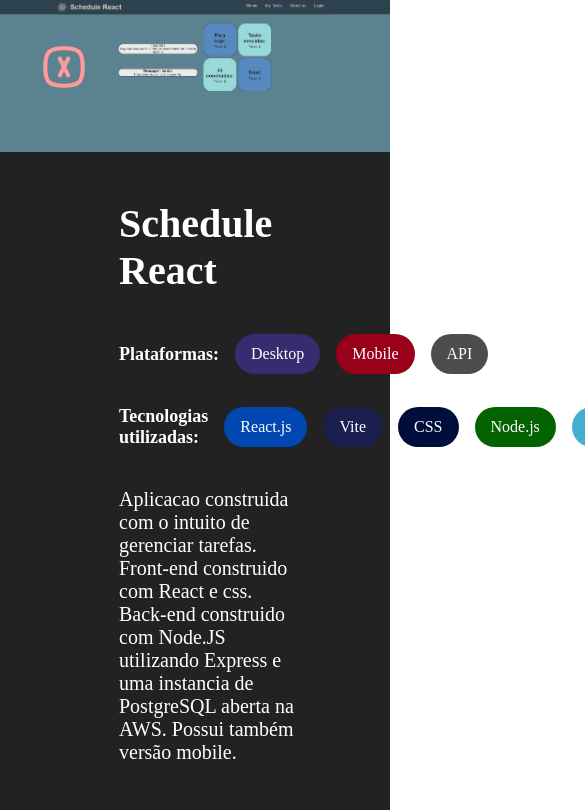
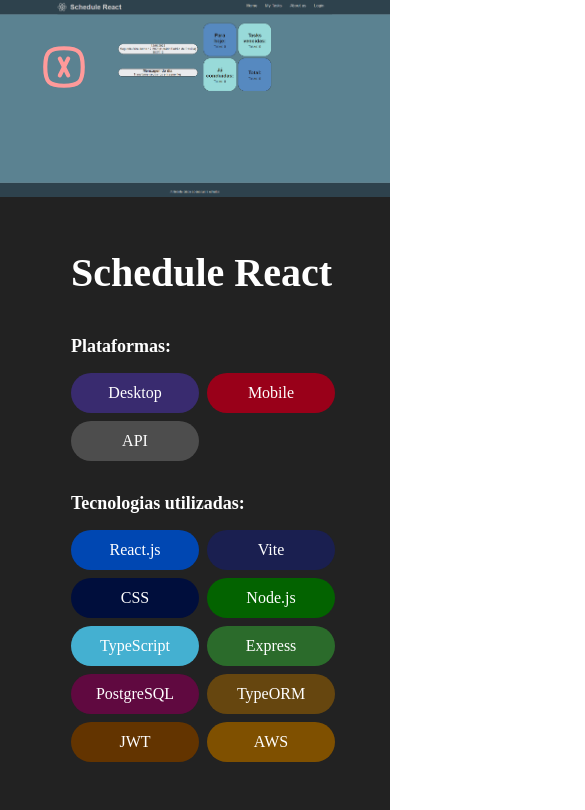
Before and after one commit to arturwatana/my-page, a React (Vite) app: page /1 in a window 390 px wide. Shown: the top 810 px of the page, 585 px wide, since content can reach past the window. Built offline with nearby package versions, Linux system fonts and the light colour scheme.

Commit message:
fix: responsive layout

```diff
--- a/src/components/CarouselPhotos/CarouselPhotos.tsx
+++ b/src/components/CarouselPhotos/CarouselPhotos.tsx
@@ -32,19 +32,6 @@ export default function CarouselPhotos({
 
     input {
       display: none;
-    }
-  `;
-
-  const Label = styled.label`
-    width: 1em;
-    height: 1em;
-    border-radius: 4em;
-    border: 1px solid white;
-    transition: background-color 0.5s;
-    cursor: pointer;
-
-    &:hover {
-      background-color: white;
     }
   `;
 
@@ -101,15 +88,18 @@ export default function CarouselPhotos({
       border-radius: 2em;
       border: none;
     }
+
+    @media (max-width: 1990px) {
+      top: 45%;
+      justify-content: space-evenly;
+    }
   `;
 
   const ImgModal = styled.div`
-    height: 80%;
     z-index: 90;
     img {
       object-fit: contain;
       width: 100%;
-      height: 100%;
     }
   `;
 
@@ -117,7 +107,7 @@ export default function CarouselPhotos({
     position: fixed;
     border: 1px solid red;
     height: 10%;
-    left: 96%;
+    left: 76%;
     top: 2%;
     border-radius: 1.5em;
     width: 6em;
@@ -126,11 +116,6 @@ export default function CarouselPhotos({
     border: none;
     cursor: pointer;
   `;
-
-  function handleImg(e: any) {
-    const imgIndex = e.target.id.slice(5, 7);
-    setImg(parseInt(imgIndex));
-  }
 
   function handlePreviousImg() {
     if (img === 0) {
@@ -176,19 +161,6 @@ export default function CarouselPhotos({
                 </ImgModal>
               </Modal>
             ) : null}
-
-            {photosGallery.map((photo, index) => (
-              <React.Fragment key={index}>
-                <input
-                  type="radio"
-                  name="carousel-item"
-                  className={photo.slice(0, 1)}
-                  id={`radoo${index}`}
-                  onClick={handleImg}
-                />
-                <Label htmlFor={`radoo${index}`} />
-              </React.Fragment>
-            ))}
           </InputsContainer>
           <ImgContainer>
             <img
--- a/src/components/newLayout/NewProjectCard/NewProjectCard.tsx
+++ b/src/components/newLayout/NewProjectCard/NewProjectCard.tsx
@@ -59,6 +59,12 @@ const CardContainer = styled.div<{ $theme: string; $colors: ColorsProps }>`
       }
       h1 {
         width: 100%;
+        @media (max-width: 500px) {
+          font-size: 30px;
+        }
+        @media (max-width: 350px) {
+          font-size: 26px;
+        }
       }
     }
 
--- a/src/pages/Project.tsx
+++ b/src/pages/Project.tsx
@@ -7,14 +7,15 @@ import { TbSquareRoundedLetterX } from "react-icons/tb";
 import Tag from "../components/newLayout/Tag/Tag";
 import { ColorsProps, ContentContext } from "../App";
 import { useContext, useState } from "react";
+import Footer from "../components/layout/Footer/Footer";
 
 type MatchParams = {
   id: string;
 };
 
 const ProjectContainer = styled.div<{ $theme: string; $colors: ColorsProps }>`
-  height: 100vh;
-  width: 100vw;
+  height: 100%;
+  width: 100%;
   background-color: ${(props) =>
     props.$theme === "dark"
       ? props.$colors.darkMode["bg-primary"]
@@ -71,6 +72,7 @@ const ProjectDiv = styled.div<{ $theme: string; $colors: ColorsProps }>`
     props.$theme === "dark"
       ? props.$colors.darkMode["font-primary"]
       : props.$colors.lightMode["font-primary"]};
+  overflow: hidden;
 `;
 
 const ProjectTittle = styled.h1`
@@ -90,6 +92,9 @@ const ProjectDetails = styled.div`
   padding-left: 5em;
   padding-bottom: 5em;
   animation: RenderDetails 2s linear forwards;
+  @media (max-width: 500px) {
+    padding-left: 2em;
+  }
 
   @keyframes RenderDetails {
     0% {
@@ -117,16 +122,36 @@ const ProjectTags = styled.div`
   gap: 1em;
   margin-bottom: 2em;
 
+  @media (max-width: 910px) {
+    flex-direction: column;
+  }
+
+  div {
+    &.tags {
+      display: flex;
+      flex-wrap: wrap;
+      gap: 0.5em;
+
+      @media (max-width: 910px) {
+        width: 100%;
+      }
+    }
+  }
   p {
     font-weight: bold;
     font-size: 18px;
+    @media (max-width: 910px) {
+      width: 100%;
+    }
   }
 `;
 
 const ProjectDescription = styled.p`
   font-size: 20px;
   margin-top: 2em;
-  width: 80%;
+  width: 100%;
+  font-size: 25px;
+  border: 1px solid red;
 `;
 
 const ProjectLinks = styled.div`
@@ -221,6 +246,7 @@ const Wrapper = styled.div`
 
 const WrapperCarousel = styled.div`
   width: 100%;
+  height: 30em;
   overflow: hidden;
   transition: 0.5s;
   animation: RenderWrapper 2s linear forwards;
@@ -241,6 +267,12 @@ const WrapperCarousel = styled.div`
   }
 
   img {
+    width: 100%;
+    object-fit: contain;
+  }
+
+  @media (max-width: 955px) {
+    height: 100%;
   }
 `;
 
@@ -290,6 +322,7 @@ export default function Project() {
                 <ProjectTittle>{project.name}</ProjectTittle>
                 <ProjectTags>
                   <p>Plataformas:</p>
+                  <div className="tags">
                     {project.tags.map((tag) => (
                       <Tag
                         height="2.5em"
@@ -300,9 +333,11 @@ export default function Project() {
                         {tag}
                       </Tag>
                     ))}
+                  </div>
                 </ProjectTags>
                 <ProjectTags>
                   <p>Tecnologias utilizadas:</p>
+                  <div className="tags">
                     {project.techs.map((tag) => (
                       <Tag
                         height="2.5em"
@@ -313,6 +348,7 @@ export default function Project() {
                         {tag}
                       </Tag>
                     ))}
+                  </div>
                 </ProjectTags>
                 <ProjectDescription>{project.description}</ProjectDescription>
               </ProjectDetails>
@@ -353,6 +389,7 @@ export default function Project() {
           </NotFound>
         )}
       </Wrapper>
+      <Footer />
     </ProjectContainer>
   );
 }
```
Lines whose indentation alone changed are shown as unchanged.
